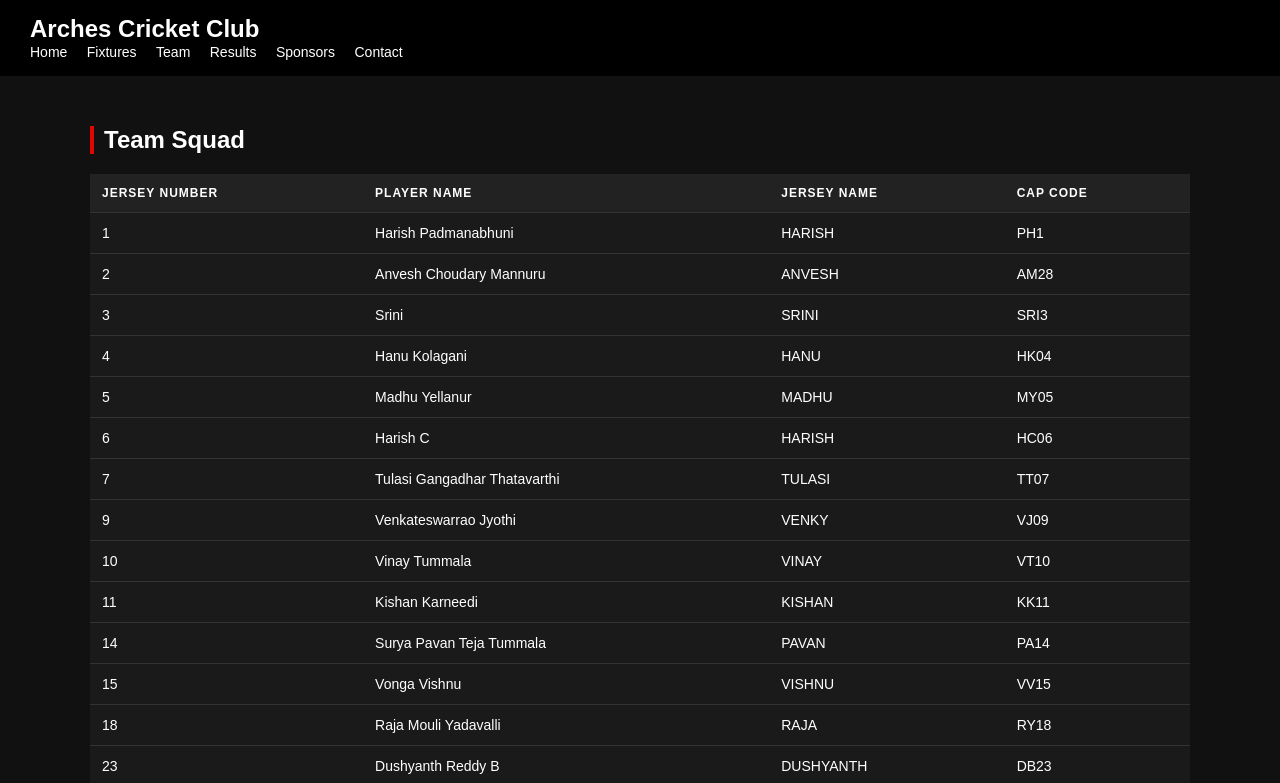
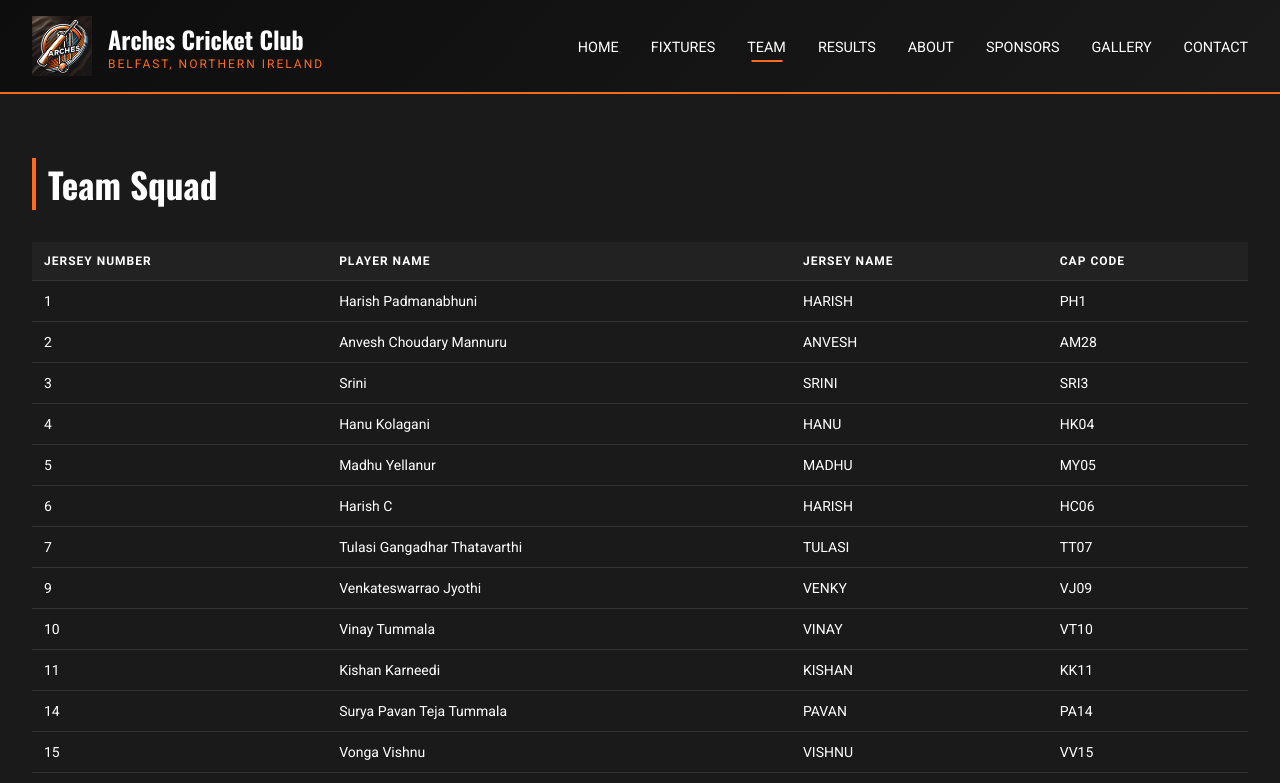
Before and after one commit to archescricketclub/arches-cricket-club, a plain HTML site: page team.html in a window 1280 px wide. Shown: the top 783 px of the page. Drawn offline with nearby package versions, Linux system fonts and the light colour scheme.

Commit message:
Update team.html

```diff
--- a/team.html
+++ b/team.html
@@ -5,45 +5,129 @@
   <meta name="viewport" content="width=device-width, initial-scale=1.0"/>
   <title>Team | Arches Cricket Club</title>
 
+  <!-- Google Fonts -->
+  <link rel="preconnect" href="https://fonts.googleapis.com">
+  <link rel="preconnect" href="https://fonts.gstatic.com" crossorigin>
+  <link href="https://fonts.googleapis.com/css2?family=Roboto:wght@300;400;500;700;900&family=Oswald:wght@400;500;600;700&display=swap" rel="stylesheet">
+
   <style>
+    /* ================= RESET & ROOT ================= */
+    * {
+      margin: 0;
+      padding: 0;
+      box-sizing: border-box;
+    }
+
+    :root {
+      --primary-color: #ff6b1a;
+      --dark-bg: #1a1a1a;
+      --darker-bg: #0d0d0d;
+      --text-light: #ffffff;
+      --transition: all 0.3s ease;
+    }
+
+    html, body {
+      height: 100%;
+    }
+
     body {
-      margin: 0;
-      font-family: Arial, Helvetica, sans-serif;
-      background-color: #111;
+      font-family: 'Roboto', Arial, sans-serif;
+      background: var(--dark-bg);
+      color: var(--text-light);
+      display: flex;
+      flex-direction: column;
+    }
+
+    /* ================= NAVBAR ================= */
+    .navbar {
+      background: linear-gradient(135deg, var(--darker-bg), var(--dark-bg));
+      border-bottom: 2px solid var(--primary-color);
+      position: sticky;
+      top: 0;
+      z-index: 1000;
+    }
+
+    .nav-container {
+      max-width: 1400px;
+      margin: auto;
+      padding: 1rem 2rem;
+      display: flex;
+      justify-content: space-between;
+      align-items: center;
+    }
+
+    .logo {
+      display: flex;
+      gap: 1rem;
+      align-items: center;
+      text-decoration: none;
       color: #fff;
     }
 
-    header {
-      background: #000;
-      padding: 15px 30px;
+    .logo-icon {
+      width: 60px;
+      height: 60px;
+      background: url('logo.png') center/contain no-repeat;
     }
 
-    header h1 {
-      margin: 0;
-      font-size: 24px;
+    .logo-text h1 {
+      font-family: 'Oswald', sans-serif;
+      font-size: 1.5rem;
     }
 
-    nav a {
-      color: #fff;
-      margin-right: 15px;
-      text-decoration: none;
-      font-size: 14px;
+    .logo-text p {
+      font-size: 0.75rem;
+      color: var(--primary-color);
+      letter-spacing: 2px;
+      text-transform: uppercase;
     }
 
-    nav a:hover {
-      text-decoration: underline;
+    .nav-menu {
+      list-style: none;
+      display: flex;
+      gap: 2rem;
     }
 
-    .container {
-      max-width: 1100px;
+    .nav-menu a {
+      color: #fff;
+      text-decoration: none;
+      font-size: 0.9rem;
+      text-transform: uppercase;
+      position: relative;
+    }
+
+    .nav-menu a::after {
+      content: '';
+      position: absolute;
+      bottom: -6px;
+      left: 50%;
+      width: 0;
+      height: 2px;
+      background: var(--primary-color);
+      transform: translateX(-50%);
+      transition: var(--transition);
+    }
+
+    .nav-menu a:hover::after,
+    .nav-menu a.active::after {
+      width: 80%;
+    }
+
+    /* ================= MAIN CONTENT ================= */
+    main {
+      flex: 1;
+      max-width: 1400px;
       margin: auto;
-      padding: 30px 20px;
+      padding: 4rem 2rem 6rem;
+      width: 100%;
     }
 
     h2 {
-      margin-bottom: 20px;
-      border-left: 4px solid #e10600;
-      padding-left: 10px;
+      font-family: 'Oswald', sans-serif;
+      font-size: 2.2rem;
+      margin-bottom: 2rem;
+      border-left: 4px solid var(--primary-color);
+      padding-left: 12px;
     }
 
     table {
@@ -70,33 +154,46 @@
       background: #262626;
     }
 
+    /* ================= FOOTER ================= */
     footer {
-      background: #000;
-      color: #aaa;
+      background: linear-gradient(135deg, var(--darker-bg), var(--dark-bg));
+      border-top: 3px solid var(--primary-color);
+      padding: 2rem;
       text-align: center;
-      padding: 15px;
-      font-size: 13px;
-      margin-top: 40px;
+      font-size: 0.85rem;
+      color: rgba(255,255,255,0.7);
     }
   </style>
 </head>
+
 <body>
 
-  <!-- HEADER -->
-  <header>
+<!-- NAVBAR -->
+<nav class="navbar">
+  <div class="nav-container">
+    <a href="index.html" class="logo">
+      <div class="logo-icon"></div>
+      <div class="logo-text">
         <h1>Arches Cricket Club</h1>
-    <nav>
-      <a href="index.html">Home</a>
-      <a href="fixtures.html">Fixtures</a>
-      <a href="team.html">Team</a>
-      <a href="results.html">Results</a>
-      <a href="sponsors.html">Sponsors</a>
-      <a href="contact.html">Contact</a>
+        <p>Belfast, Northern Ireland</p>
+      </div>
+    </a>
+
+    <ul class="nav-menu">
+      <li><a href="index.html">Home</a></li>
+      <li><a href="fixtures.html">Fixtures</a></li>
+      <li><a href="team.html" class="active">Team</a></li>
+      <li><a href="results.html">Results</a></li>
+      <li><a href="about.html">About</a></li>
+      <li><a href="sponsors.html">Sponsors</a></li>
+      <li><a href="gallery.html">Gallery</a></li>
+      <li><a href="contact.html">Contact</a></li>
+    </ul>
+  </div>
 </nav>
-  </header>
 
-  <!-- MAIN CONTENT -->
-  <div class="container">
+<!-- MAIN -->
+<main>
   <h2>Team Squad</h2>
 
   <table>
@@ -139,11 +236,11 @@
       <tr><td>999</td><td>Sri Chowdalla</td><td>SRI</td><td>S9</td></tr>
     </tbody>
   </table>
-  </div>
+</main>
 
 <!-- FOOTER -->
 <footer>
-    © 2026 Arches Cricket Club · Belfast, Northern Ireland
+  © 2024 Arches Cricket Club · Belfast, Northern Ireland
 </footer>
 
 </body>
```
Lines whose indentation alone changed are shown as unchanged.
